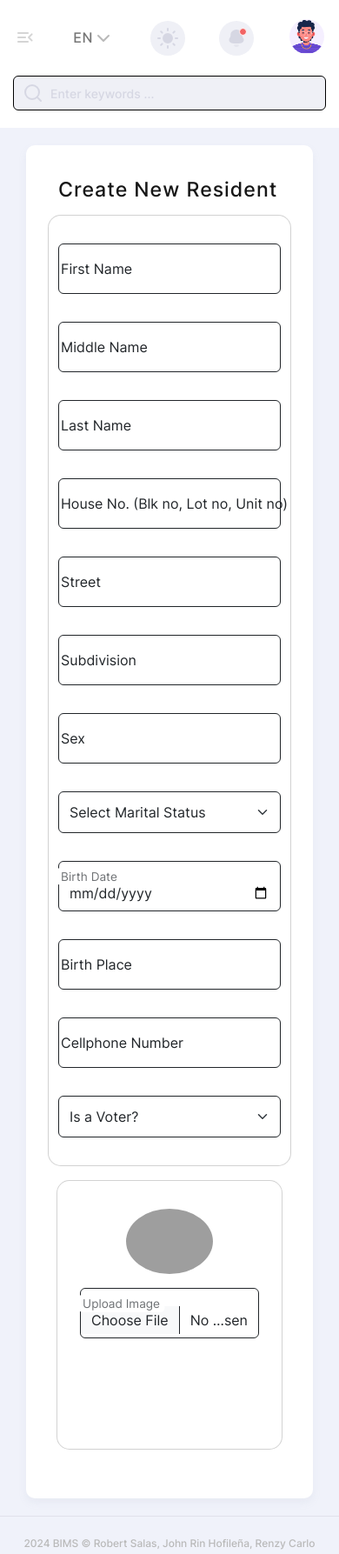
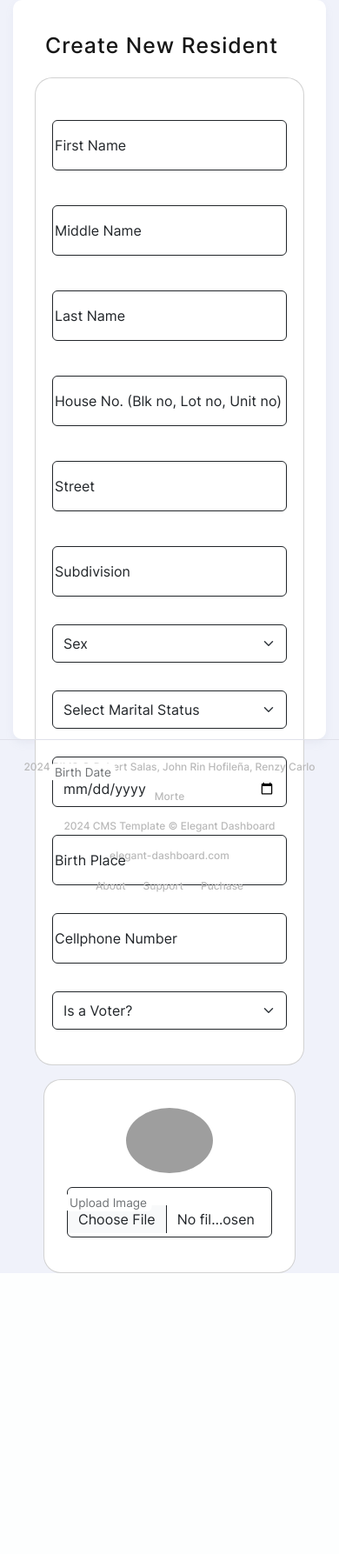
Before and after one commit to RobertPrower/BIMS-with-Template, a PHP site: page /createnewresident.php in a window 390 px wide. Shown: the top 1787 px of the page at 87% size. After the commit the page ends 1464 px from the top, so only its background shows below. Run offline with PHP 8.4, Linux system fonts and the light colour scheme; grey boxes are pictures that could not be loaded.

Commit message:
John Rin edit update 3/13/2024
Just a little bit update and changes for now.

```diff
--- a/createnewresident.php
+++ b/createnewresident.php
@@ -5,7 +5,7 @@
   <meta charset="UTF-8">
   <meta http-equiv="X-UA-Compatible" content="IE=edge">
   <meta name="viewport" content="width=device-width, initial-scale=1.0">
-  <title>Elegant Dashboard | Dashboard</title>
+  <title>BIMS</title>
   <!-- Favicon -->
   <link rel="shortcut icon" href="./img/svg/logo.svg" type="image/x-icon">
   <!-- Custom styles -->
@@ -27,58 +27,56 @@
   ?>
 
   <div class="main-wrapper">
-    <!-- ! Main nav -->
-    <?php require_once("includes/header.php")?>
-    <!-- ! Main -->
-    <main class="main users chart-page" id="skip-target">
-     <div class="container">
 
-        <div class="container">
+    <div class="container">
     <form action="include/addresidentbtn.php" method="POST" enctype="multipart/form-data">
-        <div class="form first">
+        <div class="form first" style="height: 850px">
             <div class="row">
-                <span class="title"><h3>Create New Resident</h3></span>
+                <span class="title"><h2>Create New Resident</h2></span>
 
-                <div class="card col-md-9 p-3 mt-3 " style="border-radius: 15px;">
+                <div class="card col-md-9 p-4 mt-4 " style="border-radius: 20px;">
                     <div class=" text-center row">
 
-                          <div class="form-floating mt-3 mb-3 col-md-4">
+                          <div class="form-floating mt-4 mb-3 col-md-4">
                             <input type="text" class="form-control" id="floatingInput" placeholder="name@example.com">
                             <label for="floatingInput">First Name</label>
                           </div>
 
-                          <div class="form-floating mt-3 mb-3 col-md-4">
+                          <div class="form-floating mt-4 mb-3 col-md-4">
                             <input type="text" class="form-control" id="floatingInput" placeholder="name@example.com">
                             <label for="floatingInput">Middle Name</label>
                           </div>
 
-                          <div class="form-floating mt-3 mb-3 col-md-4">
+                          <div class="form-floating mt-4 mb-3 col-md-4">
                             <input type="text" class="form-control" id="floatingInput" placeholder="name@example.com">
                             <label for="floatingInput">Last Name</label>
                           </div>
 
-                          <div class="form-floating mt-3 mb-3 col-md-4">
+                          <div class="form-floating mt-4 mb-3 col-md-4">
                             <input type="text" class="form-control" id="floatingInput" placeholder="name@example.com">
                             <label for="floatingInput">House No. (Blk no, Lot no, Unit no)</label>
                           </div>
 
-                          <div class="form-floating mt-3 mb-3 col-md-4">
+                          <div class="form-floating mt-4 mb-3 col-md-4">
                             <input type="text" class="form-control" id="floatingInput" placeholder="name@example.com">
                             <label for="floatingInput">Street</label>
                           </div>
 
-                          <div class="form-floating mt-3 mb-3 col-md-4">
+                          <div class="form-floating mt-4 mb-3 col-md-4">
                             <input type="text" class="form-control" id="floatingInput" placeholder="name@example.com">
                             <label for="floatingInput">Subdivision</label>
                           </div>
 
-                          <div class="form-floating mt-3 mb-3 col-md-4">
-                            <input type="text" class="form-control" id="floatingInput" placeholder="name@example.com">
-                            <label for="floatingInput">Sex</label>
+                          <div class="mt-3 mb-3 col-md-4">
+                            <select class="form-select" aria-label="Default select example" Style="Height: 44px">
+                              <option hidden selected>Sex</option>
+                              <option value="Male">Male</option>
+                              <option value="Female">Female</option>
+                            </select>
                           </div>
 
                           <div class="mt-3 mb-3 col-md-4">
-                            <select class="form-select" aria-label="Default select example" Style="Height: 48px">
+                            <select class="form-select" aria-label="Default select example" Style="Height: 44px">
                               <option hidden selected>Select Marital Status</option>
                               <option value="Single">Single</option>
                               <option value="Married">Married</option>
@@ -104,21 +102,18 @@
                           </div>
 
                           <div class="mt-3 mb-3 col-md-4">
-                            <select class="form-select" aria-label="Default select example" Style="Height: 48px">
+                            <select class="form-select" aria-label="Default select example" Style="Height: 44px">
                               <option hidden selected>Is a Voter?</option>
                               <option value="Yes">Yes</option>
                               <option value="No">No</option>
                             </select>
                           </div>
-
-
-
                     </div>
                 </div>
 
                 <div class="justify-content-md-end col-md-3 mt-3 row-md-3">
 
-                  <div class="card" style="border-radius: 15px; height: 310px">
+                  <div class="card" style="border-radius: 20px; height: 300 px">
                       <div class="card-body text-center">
                           <div class="mt-3 mb-4">
                               <img src="https://cdn.pixabay.com/photo/2015/10/05/22/37/blank-profile-picture-973460_1280.png"
--- a/includes/sidebar.php
+++ b/includes/sidebar.php
@@ -5,8 +5,8 @@
                 <span class="sr-only">Home</span>
                 <span class="icon logo" aria-hidden="true"></span>
                 <div class="logo-text">
-                    <span class="logo-title">Elegant</span>
-                    <span class="logo-subtitle">Dashboard</span>
+                    <span class="logo-title">BIMS</span>
+                    <span class="logo-subtitle">MAIN</span>
                 </div>
 
             </a>
@@ -22,7 +22,7 @@
                 </li>
                 <li>
                     <a class="show-cat-btn" href="##">
-                        <span class="icon document" aria-hidden="true"></span>Posts
+                        <span class="icon document" aria-hidden="true"></span>Users
                         <span class="category__btn transparent-btn" title="Open list">
                             <span class="sr-only">Open list</span>
                             <span class="icon arrow-down" aria-hidden="true"></span>
@@ -39,7 +39,7 @@
                 </li>
                 <li>
                     <a class="show-cat-btn" href="##">
-                        <span class="icon folder" aria-hidden="true"></span>Categories
+                        <span class="icon folder" aria-hidden="true"></span>Clearances
                         <span class="category__btn transparent-btn" title="Open list">
                             <span class="sr-only">Open list</span>
                             <span class="icon arrow-down" aria-hidden="true"></span>
@@ -53,7 +53,7 @@
                 </li>
                 <li>
                     <a class="show-cat-btn" href="##">
-                        <span class="icon image" aria-hidden="true"></span>Media
+                        <span class="icon image" aria-hidden="true"></span>Business Permits
                         <span class="category__btn transparent-btn" title="Open list">
                             <span class="sr-only">Open list</span>
                             <span class="icon arrow-down" aria-hidden="true"></span>
@@ -70,7 +70,7 @@
                 </li>
                 <li>
                     <a class="show-cat-btn" href="##">
-                        <span class="icon paper" aria-hidden="true"></span>Pages
+                        <span class="icon paper" aria-hidden="true"></span>Residents
                         <span class="category__btn transparent-btn" title="Open list">
                             <span class="sr-only">Open list</span>
                             <span class="icon arrow-down" aria-hidden="true"></span>
@@ -88,7 +88,7 @@
                 <li>
                     <a href="comments.html">
                         <span class="icon message" aria-hidden="true"></span>
-                        Comments
+                        Blotters
                     </a>
                     <span class="msg-counter">7</span>
                 </li>
--- a/index.php
+++ b/index.php
@@ -5,7 +5,7 @@
   <meta charset="UTF-8">
   <meta http-equiv="X-UA-Compatible" content="IE=edge">
   <meta name="viewport" content="width=device-width, initial-scale=1.0">
-  <title>Elegant Dashboard | Dashboard</title>
+  <title>BIMS</title>
   <!-- Favicon -->
   <link rel="shortcut icon" href="./img/svg/logo.svg" type="image/x-icon">
   <!-- Custom styles -->
```
Also changed, not shown: signin.html (+22 -12 lines), signup.html (+37 -15 lines), img/avatar/avatar-face-02.png (deleted), img/avatar/avatar-face-02.webp (deleted), img/avatar/avatar-face-03.png (deleted), img/avatar/avatar-face-03.webp (deleted), img/avatar/avatar-face-04.png (deleted), img/avatar/avatar-face-04.webp (deleted), img/avatar/avatar-face-05.png (deleted), img/avatar/avatar-face-05.webp (deleted).
